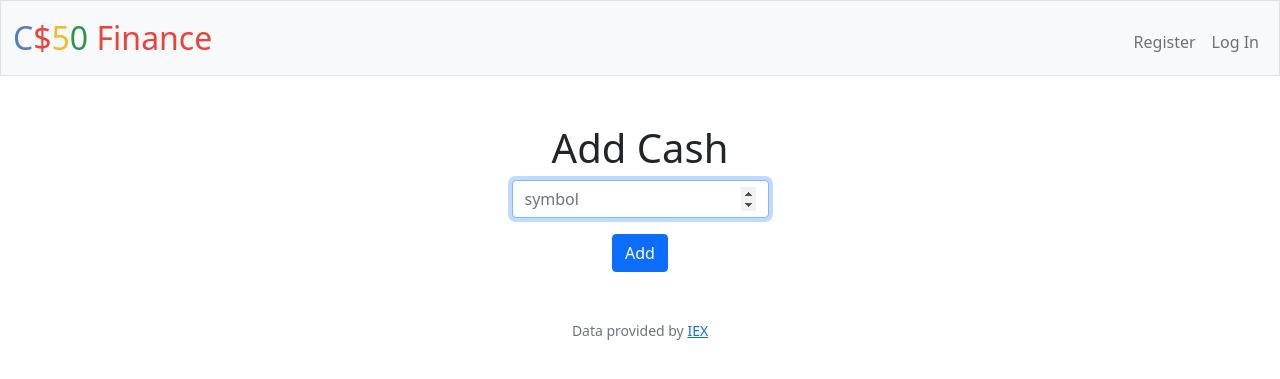
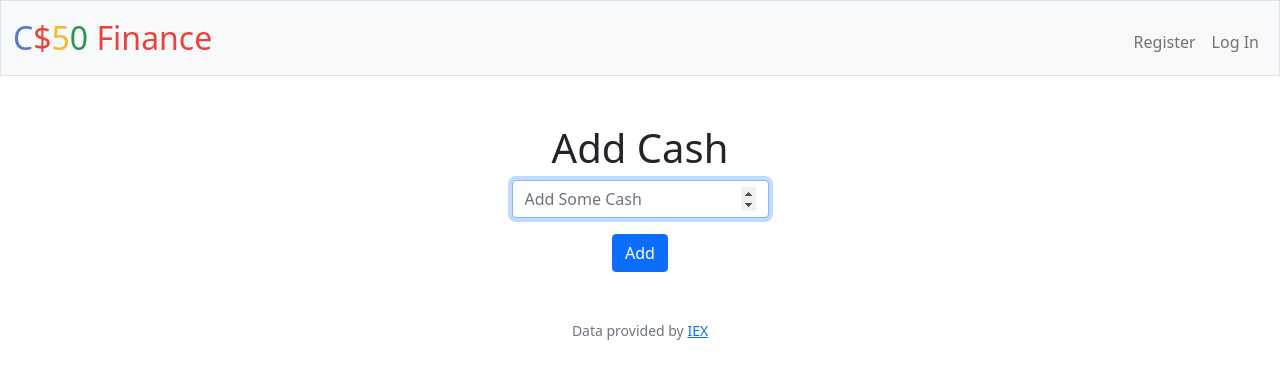
Before and after one commit to johnbull-eghianruwa/cs50x-assignments-and-finalProject, a Python web app: template finance/templates/add.html in a window 1280 px wide. Shown: the top 379 px of the page. Run offline with Jinja, Linux system fonts and the light colour scheme; the template is opened without the code that fills it, so the values that code supplies are empty.

Commit message:
Wed, Sep 27, 2023, 10:56 AM +02:00

```diff
--- a/finance/templates/add.html
+++ b/finance/templates/add.html
@@ -8,7 +8,7 @@
     <h1>Add Cash</h1>
     <form action="/add_cash" method="post">
         <div class="mb-3">
-            <input autocomplete="off" autofocus class="form-control mx-auto w-auto"  name="new_cash" placeholder="symbol" type="number">
+            <input autocomplete="off" autofocus class="form-control mx-auto w-auto"  name="new_cash" placeholder="Add Some Cash" type="number">
     </div>
         <button class="btn btn-primary" type="submit">Add</button>
     </form>
```
